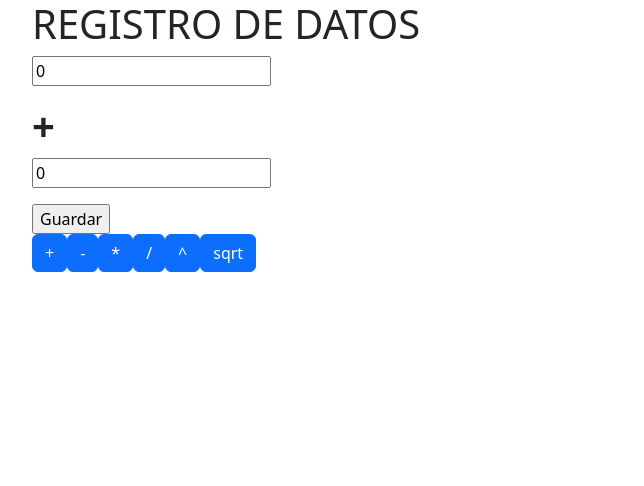
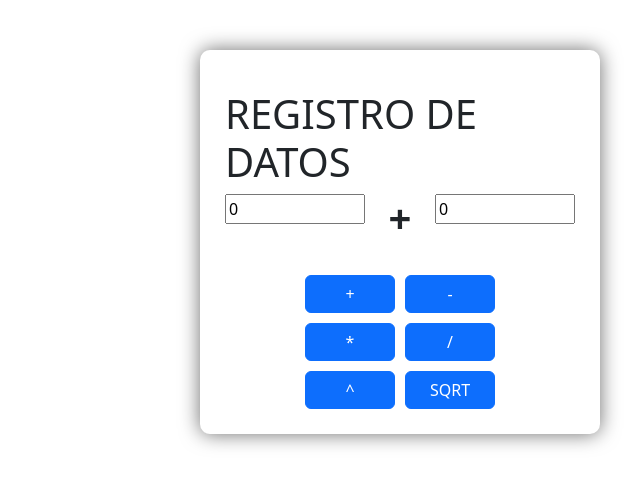
Before and after one commit to JersonAndino/Calculadora_MEAN, an Angular app in the folder calculadora/: page / in a window 1280 px wide. Shown: the top 486 px of the page, without its empty margins (50-694 px from the left). Built offline with nearby package versions, Linux system fonts and the light colour scheme.

Commit message:
Recuperacion de historial

```diff
--- a/calculadora/src/app/app.component.css
+++ b/calculadora/src/app/app.component.css
@@ -0,0 +1,30 @@
+.calculadora-box{
+    width: 400px;
+    margin: auto;
+    margin-top: 50px;
+    box-shadow: 0px 0px 20px rgb(110, 110, 110);
+    border-radius: 10px;
+    padding: 20px;
+}
+.datos-box{
+    width: 350px;
+    margin: auto;
+    padding: 20px 0px 20px 0px;
+}
+.buttons-box{
+    display:flex;
+    flex-wrap: wrap;
+    margin: auto;
+    width: 200px;
+}
+.buttons-box div{
+    width: 50%;
+    padding: 5px;
+}
+.buttons-box div button{
+    width: 100%;
+}
+.history-item{
+    width: 100px;
+    margin: auto;
+}
--- a/calculadora/src/app/app.component.html
+++ b/calculadora/src/app/app.component.html
@@ -1,32 +1,50 @@
 
 <div class="container">
-  <h1>REGISTRO DE DATOS</h1>
-  <form name="calcuForm" #calcuForm="ngForm" (ngSubmit)="doOperacion()" >
-    <div >
-      <p>
-        <span></span>
-        <input type="text" name="num1" #num1="ngModel" [(ngModel)]="calculo.num1">
-      </p>
-      <h1><b>{{operacion}}</b></h1>
-      <p>
-        <span></span>
-        <input type="text" name="num1" #num1="ngModel" [(ngModel)]="calculo.num2">
-      </p>
-    </div>
-    <input type="submit" value="Guardar" [disabled]="!calcuForm.form.valid">
+  <div class="row">
+    <div class="col-md-8">
+      <div class="calculadora-box">
+        <div class="datos-box">
+        <h1>REGISTRO DE DATOS</h1>
+        <form name="calcuForm" #calcuForm="ngForm">
+          <div style="display:flex; flex-wrap:wrap">
+            <div style="width:40%;">
+              <span></span>
+              <input type="text" name="num1" #num1="ngModel" [(ngModel)]="calculo.num1" style="width:100%;">
+            </div>
+            <div style="width:20%;" class="text-center">
+              <h1 style="width:100%;"><b>{{operacion}}</b></h1>
+            </div>
+            <div style="width:40%;">
+              <span></span>
+              <input type="text" name="num1" #num1="ngModel" [(ngModel)]="calculo.num2" style="width:100%;">
+            </div>
+          </div>
+          <!--<input type="submit" value="=" [disabled]="!calcuForm.form.valid">-->
+        </form>
+        </div>
 
-  </form>
-  <button class="btn btn-primary" (click)="changeSuma()">+</button>
-  <button class="btn btn-primary" (click)="changeResta()">-</button>
-  <button class="btn btn-primary" (click)="changeProd()">*</button>
-  <button class="btn btn-primary" (click)="changeDiv()">/</button>
-  <button class="btn btn-primary" (click)="changePot()">^</button>
-  <button class="btn btn-primary" (click)="changeSQRT()">sqrt</button>
+        <div class="buttons-box">
+          <div><button class="btn btn-primary" (click)="suma()">+</button></div>
+          <div><button class="btn btn-primary" (click)="resta()">-</button></div>
+          <div><button class="btn btn-primary" (click)="producto()">*</button></div>
+          <div><button class="btn btn-primary" (click)="division()">/</button></div>
+          <div><button class="btn btn-primary" (click)="potencia()">^</button></div>
+          <div><button class="btn btn-primary" (click)="raiz()">SQRT</button></div>
+      </div>
 
   <!--
   <div class="resultado" *ngIf="messages!=null">
       <div class="{{messages.status}}">{{messages.message}}</div>
   </div>
   -->
+      <div *ngIf="resultado!=null"> = {{resultado}}</div>
+      </div>
+    </div>
+    <div class="col-md-4">
+      <div *ngFor="let calculo of historial" class="history-item">
+        <div>{{calculo.calculo}}</div>
+        <div class="text-end"> = {{calculo.resultado}}</div>
+      </div>
+    </div>
   </div>
-  <div>{{resultado}}</div>
+</div>
--- a/calculadora/src/app/app.component.ts
+++ b/calculadora/src/app/app.component.ts
@@ -1,6 +1,7 @@
 import { Component } from '@angular/core';
 import { CalculadoraService } from './services/calcu.service';
 import { Calculo } from './models/calculo';
+import { HistoryCalc } from './models/historyCalc';
 
 
 @Component({
@@ -14,16 +15,19 @@ export class AppComponent {
   public calculo:Calculo;
   public operacion:String;
   public resultado:any;
+  public historial:HistoryCalc[];
   constructor(
     private _calcuService:CalculadoraService
   ){
     this.calculo=new Calculo(0,0);
     this.operacion='+';
     this.resultado=null;
+    this.historial=[];
     //this.post();
     //this.get();
+    this.getHistory();
   }
-  post(){
+  suma(){
     this._calcuService.post(this.calculo).subscribe(
       response=>{
         //console.log(response);
@@ -34,8 +38,9 @@ export class AppComponent {
         }
       }
     );
+    this.getHistory();
   }
-  get(){
+  resta(){
     var cadena=this.calculo.num1.toString()+","+this.calculo.num2.toString();
     this._calcuService.get(cadena).subscribe(
       response=>{
@@ -47,8 +52,9 @@ export class AppComponent {
         }
       }
     );
+    this.getHistory();
   }
-  put(){
+  producto(){
     this._calcuService.put(this.calculo).subscribe(
       response=>{
         //console.log(response);
@@ -59,8 +65,9 @@ export class AppComponent {
         }
       }
     );
+    this.getHistory();
   }
-  delete(){
+  division(){
     var cadena=this.calculo.num1.toString()+","+this.calculo.num2.toString();
     this._calcuService.delete(cadena).subscribe(
       response=>{
@@ -72,6 +79,7 @@ export class AppComponent {
         }
       }
     );
+    this.getHistory();
   }
   potencia(){
     this._calcuService.potencia(this.calculo).subscribe(
@@ -84,8 +92,9 @@ export class AppComponent {
         }
       }
     );
+    this.getHistory();
   }
-  patch(){
+  raiz(){
     this._calcuService.patch(this.calculo).subscribe(
       response=>{
         //console.log(response);
@@ -96,63 +105,17 @@ export class AppComponent {
         }
       }
     );
+    this.getHistory();
   }
-  changeSuma(){
-    this.operacion='+';
-  }
-  changeResta(){
-    this.operacion='-';
-  }
-  changeProd(){
-    this.operacion='x';
-  }
-  changeDiv(){
-    this.operacion='/';
-  }
-  changePot(){
-    this.operacion='^';
-  }
-  changeSQRT(){
-    this.operacion='SQRT';
-  }
-  doOperacion(){
-    console.log(this.operacion);
-    switch(this.operacion){
-      case '+':{
-        this.post();
-        console.log("SUMA");
-        break;
+  getHistory(){
+    this._calcuService.getHistory().subscribe(
+      response=>{
+        this.historial=response.result;
+        this.historial=this.historial.reverse();
       }
-      case '-':{
-        this.get();
-        console.log("RESTA");
-
-        break;
+      ,error=>{
+        console.log(<any>error)
       }
-      case 'x':{
-        this.put();
-        console.log("PROD");
-
-        break;
-      }
-      case '/':{
-        this.delete();
-        console.log("DIV");
-
-        break;
-      }
-      case '^':{
-        this.potencia();
-        console.log("POT");
-
-        break;
-      }
-      case 'SQRT':{
-        this.patch();
-        console.log("SQ");
-
-        break;
-      }
-    }
+    );
   }
 }
--- /dev/null
+++ b/calculadora/src/app/models/historyCalc.ts
@@ -0,0 +1,6 @@
+export class HistoryCalc{
+    constructor(
+        public calculo:String,
+        public resultado:Number
+    ){}
+}
--- a/calculadora/src/app/services/calcu.service.ts
+++ b/calculadora/src/app/services/calcu.service.ts
@@ -59,4 +59,11 @@ patch(calculo:Calculo):Observable<any>{
     //headers.set('params',campos);
     return this._http.patch(this.url,params,{headers:headers});
 }
+getHistory():Observable<any>{
+    //let params=JSON.stringify(calculo);
+    //console.log(params);
+    let headers=new HttpHeaders().set('Content-Type','application/json');
+    //headers.set('params',campos);
+    return this._http.get(this.url,{headers:headers});
 }
+}
```
Also changed, not shown: 2 other files (tests, documents, lock files or other folders).
